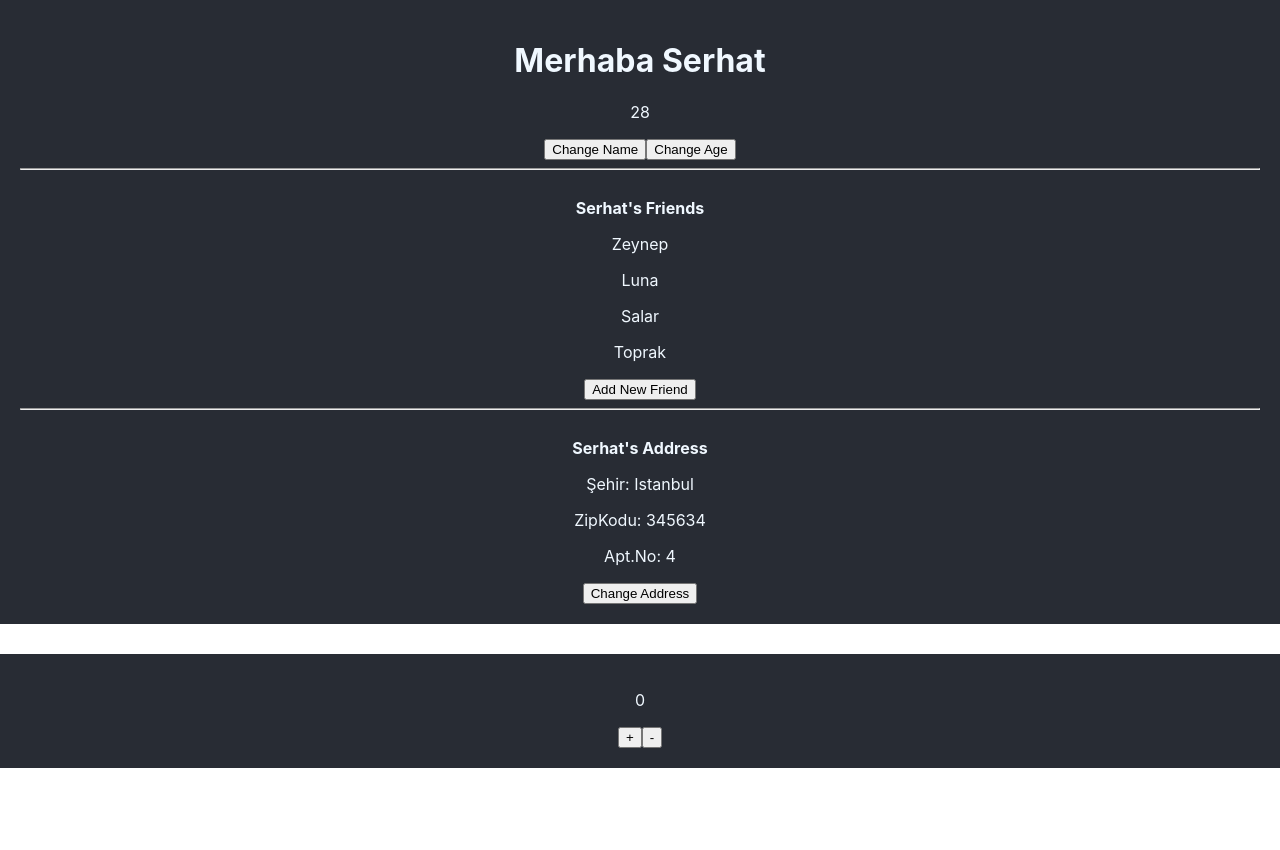
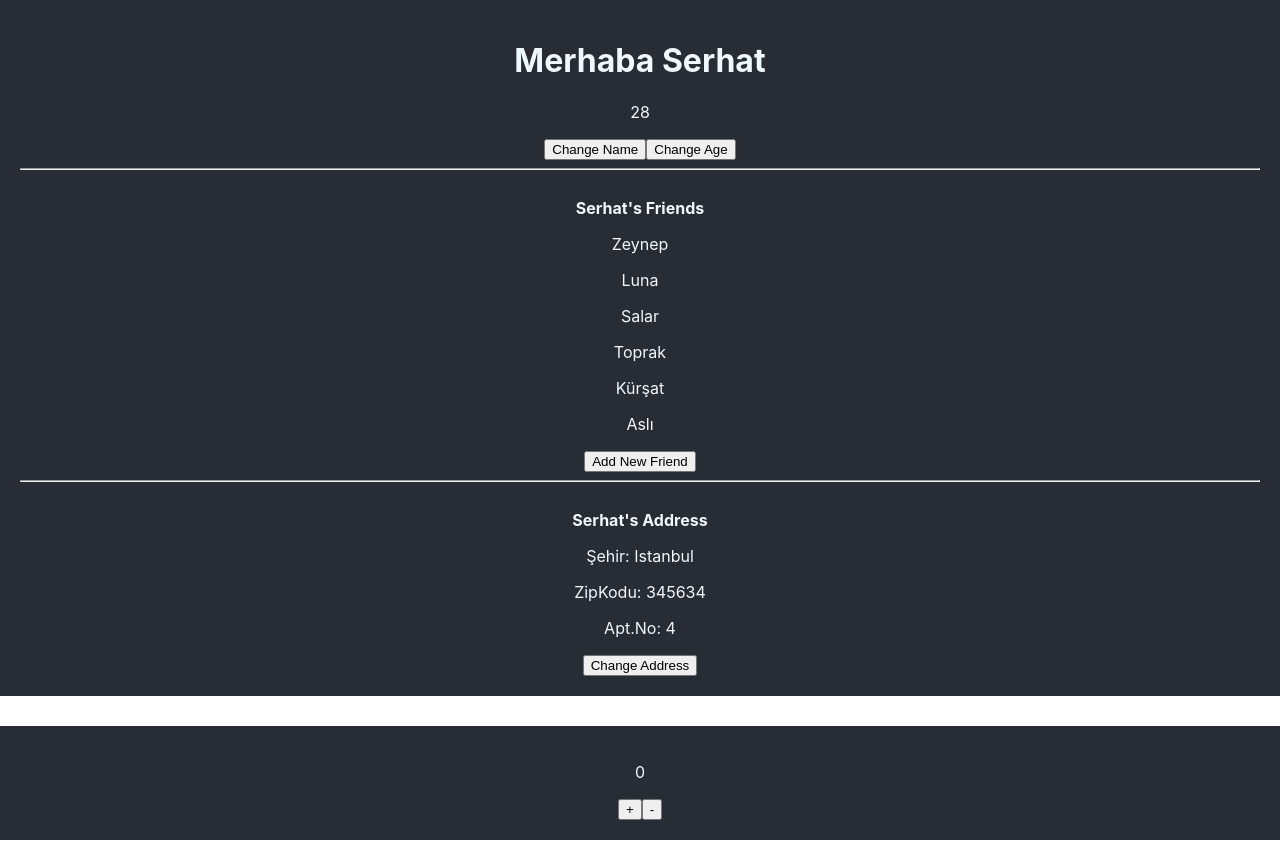
Before and after one commit to serhatbek/react-app-state, a React (Create React App) app: page / in a window 1280 px wide. Before the commit the page ends 800 px from the top, so only its background shows below. Built offline with nearby package versions, Linux system fonts and the light colour scheme.

Commit message:
check commit

```diff
--- a/src/Name.js
+++ b/src/Name.js
@@ -12,7 +12,14 @@ import { useState } from 'react';
 const Name = () => {
   const [name, setName] = useState('Serhat');
   const [age, setAge] = useState(28);
-  const [friends, setFriends] = useState(['Zeynep', 'Luna', 'Salar', 'Toprak']);
+  const [friends, setFriends] = useState([
+    'Zeynep',
+    'Luna',
+    'Salar',
+    'Toprak',
+    'Kürşat',
+    'Aslı',
+  ]);
   const [address, setAddress] = useState({
     city: 'Istanbul',
     zip: 345634,
```
